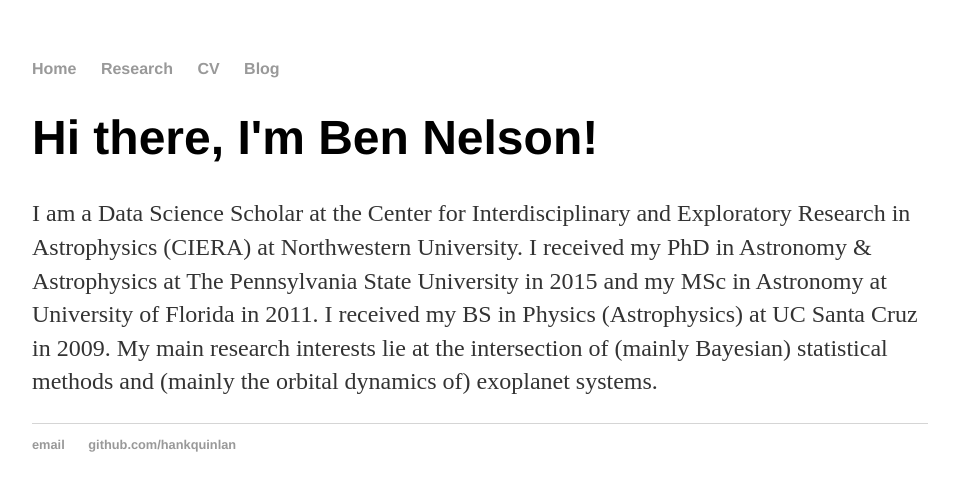
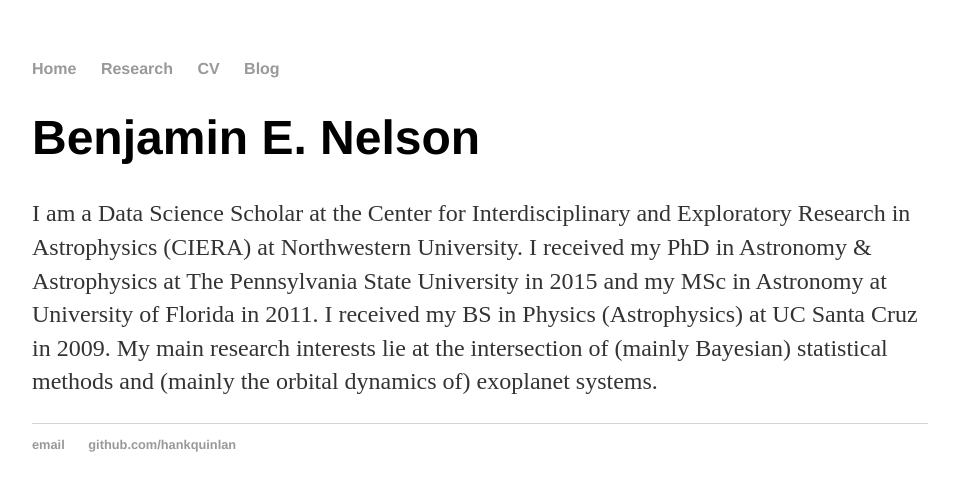
Before and after one commit to benelson/benelson.github.io, a Jekyll site: the page built from index.html, in a window 1280 px wide. Shown: the top 491 px of the page, without its empty margins (160-1119 px from the left). Built offline with Jekyll 4.4.1, drawn with Linux system fonts in a browser that asks for light colours.

Commit message:
Update index.html

```diff
--- a/index.html
+++ b/index.html
@@ -1,8 +1,8 @@
 ---
 layout: default
-title: Benjamin E. Nelson
+title: benelson's website
 ---
 <div class="blurb">
-	<h1>Hi there, I'm Ben Nelson!</h1>
+	<h1>Benjamin E. Nelson</h1>
 	<p>I am a Data Science Scholar at the Center for Interdisciplinary and Exploratory Research in Astrophysics (CIERA) at Northwestern University. I received my PhD in Astronomy & Astrophysics at The Pennsylvania State University in 2015 and my MSc in Astronomy at University of Florida in 2011. I received my BS in Physics (Astrophysics) at UC Santa Cruz in 2009. My main research interests lie at the intersection of (mainly Bayesian) statistical methods and (mainly the orbital dynamics of) exoplanet systems.</p>
 </div><!-- /.blurb -->
```
